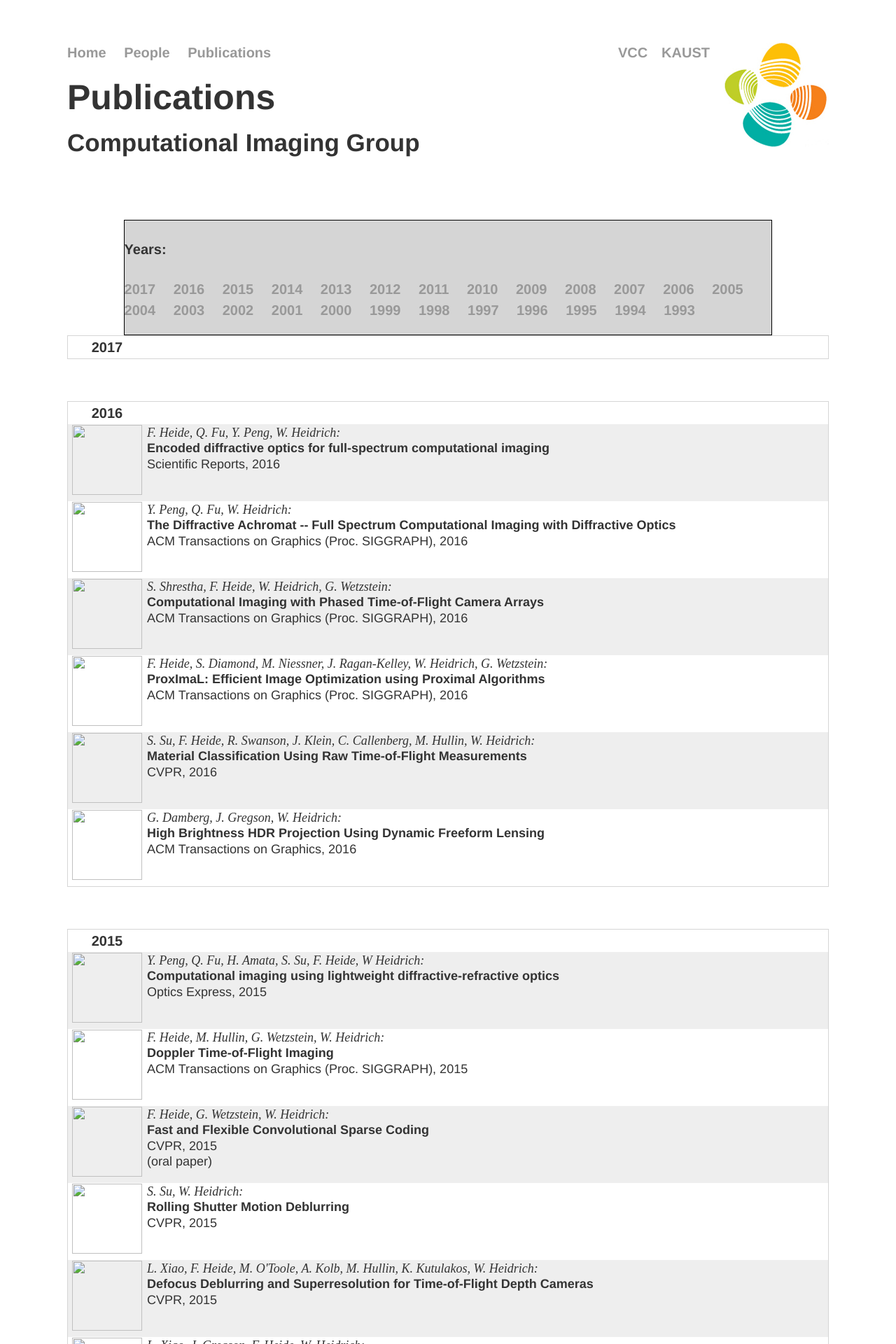
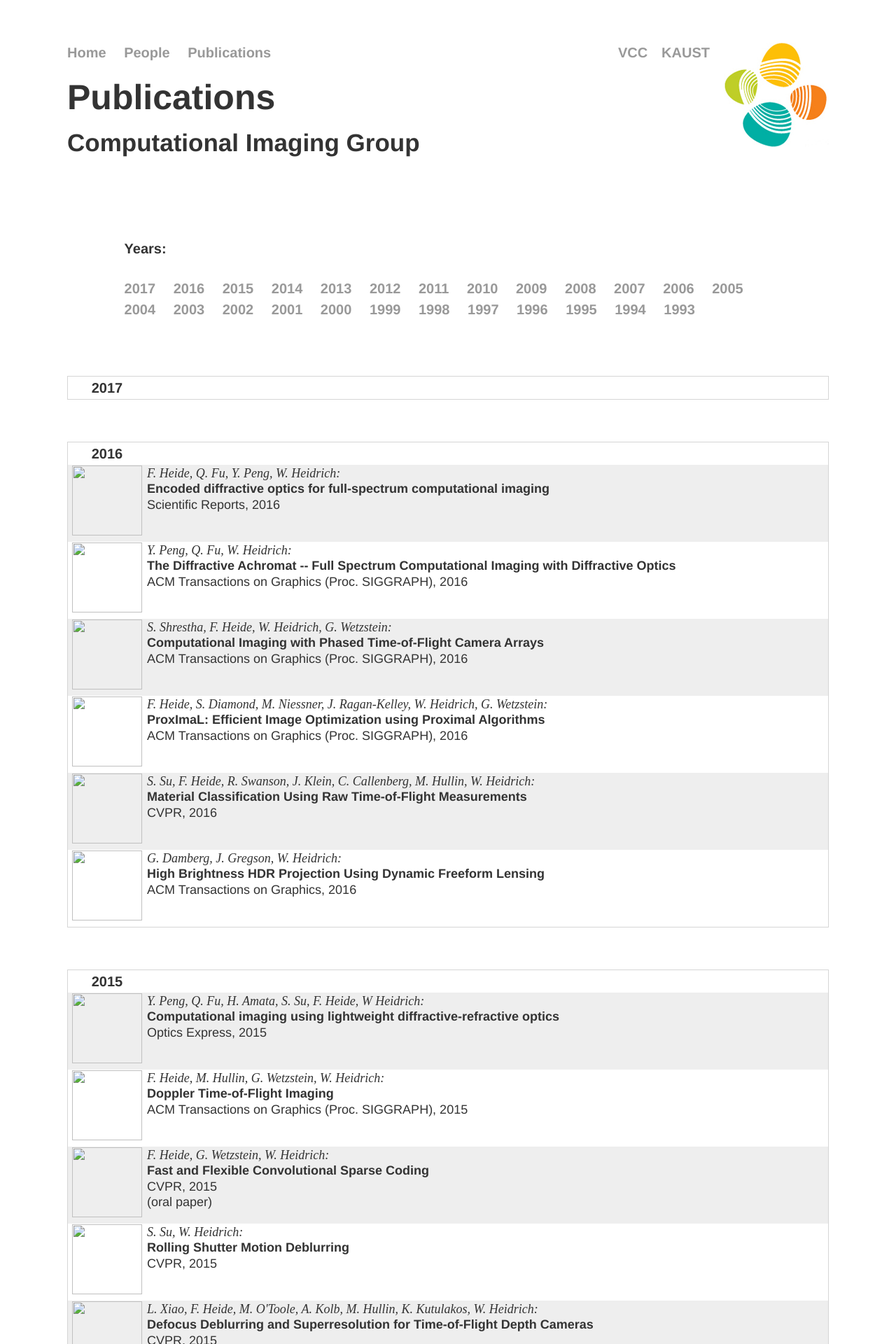
Before and after one commit to vccimaging/vccimaging.github.io, a Jekyll site: the page built from publications.html, in a window 1280 px wide. Shown: the top 1920 px of the page at 70% size. Built offline with Jekyll 4.4.1, drawn with Linux system fonts in a browser that asks for light colours.

Commit message:
Update publications.html

```diff
--- a/publications.html
+++ b/publications.html
@@ -12,7 +12,7 @@ title: VCC Imaging Group
 {% assign years = (1993..2017) | reverse %}
 
 <div style="text-align:center;">
-<div style="display:inline-block;text-align:left;width:85%;border:1px solid black;padding=10px;background-color:#d5d5d5;">
+<div style="display:inline-block;text-align:left;width:85%">
 <h4>Years:</h4>
 <nav>
   <ul>
@@ -23,6 +23,9 @@ title: VCC Imaging Group
 </nav>
 </div>
 </div>
+
+<br>
+<br>
 
 {% for year in years %}
 {% include publicationlist.html minYear=year maxYear=year %}
```
